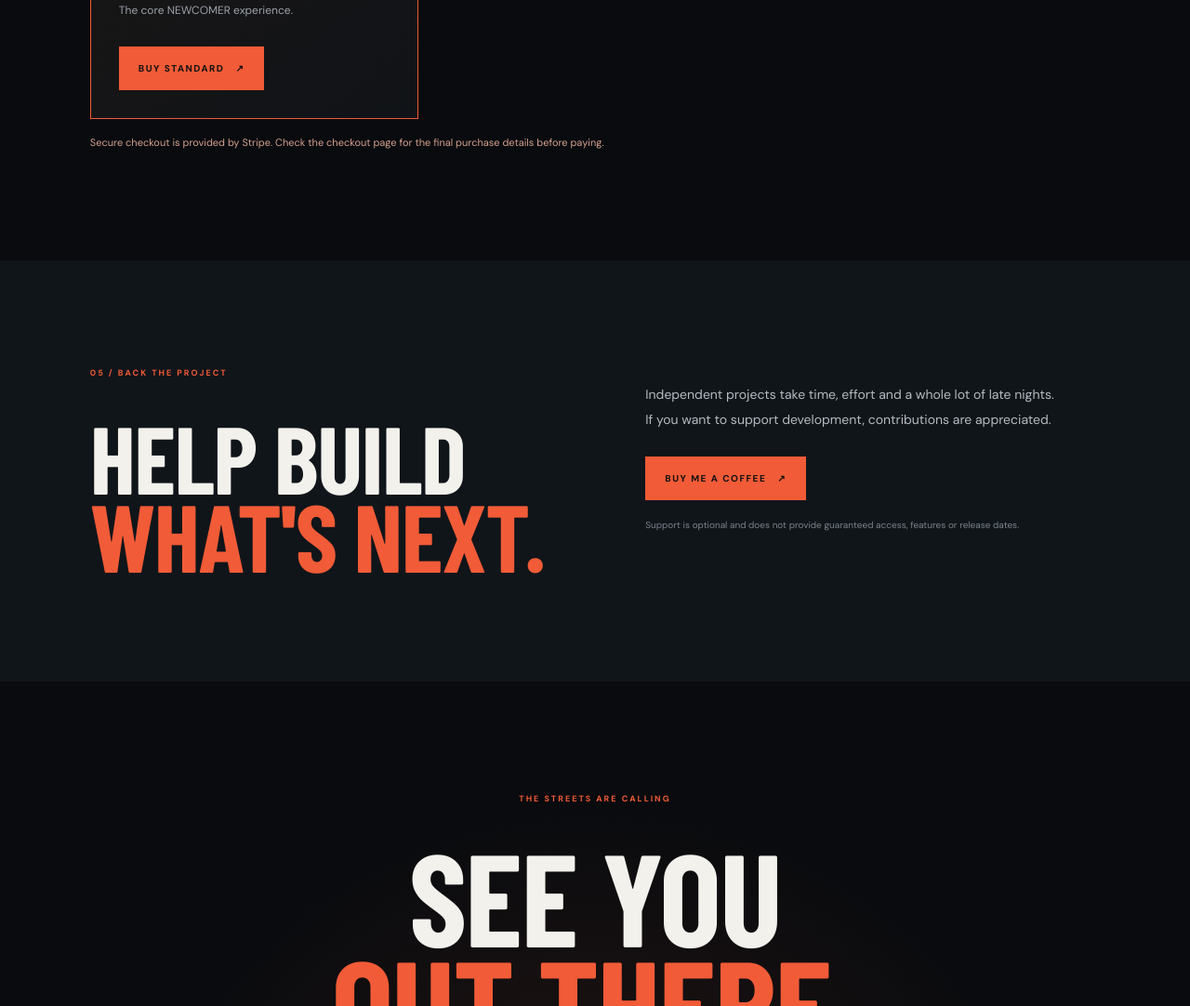
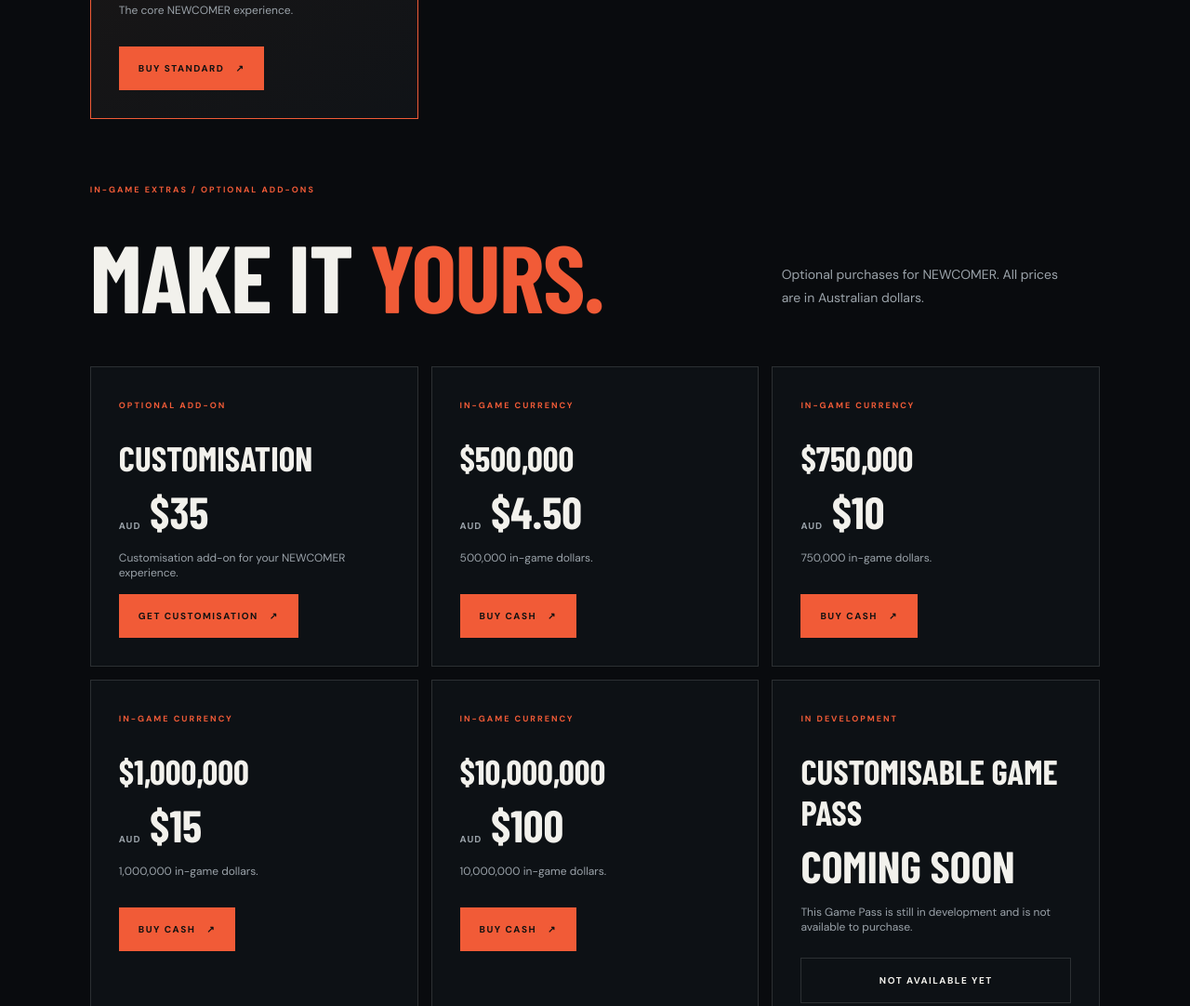
Before and after one commit to vihaanchillguy-ui/newcomer, a plain HTML site: page index.html in a window 1280 px wide. Shown: the part 4888-5970 px from the top of the page at 93% size. Drawn offline with nearby package versions, Linux system fonts and the light colour scheme; a web font is replaced by a local one.

Commit message:
Add NEWCOMER in-game add-ons and Stripe checkout links

```diff
--- a/index.html
+++ b/index.html
@@ -69,7 +69,17 @@
  <div class="edition-grid edition-grid-single">
   <article class="edition-card edition-featured"><span class="edition-tag">AVAILABLE NOW</span><h3>STANDARD</h3><div class="price"><small>AUD</small> $10</div><p>The core NEWCOMER experience.</p><a class="button button-primary stripe-button" href="https://buy.stripe.com/28EaEX5YddmQ2Yx1VWbV602" target="_blank" rel="noopener noreferrer">BUY STANDARD <span>↗</span></a></article>
  </div>
- <p class="stripe-note" id="stripe-note">Secure checkout is provided by Stripe. Check the checkout page for the final purchase details before paying.</p>
+ <div class="section-kicker" style="margin-top:70px">IN-GAME EXTRAS / OPTIONAL ADD-ONS</div>
+ <div class="editions-head"><h2>MAKE IT <span>YOURS.</span></h2><p>Optional purchases for NEWCOMER. All prices are in Australian dollars.</p></div>
+ <div class="edition-grid">
+  <article class="edition-card"><span class="edition-tag">OPTIONAL ADD-ON</span><h3>CUSTOMISATION</h3><div class="price"><small>AUD</small> $35</div><p>Customisation add-on for your NEWCOMER experience.</p><a class="button button-primary" href="https://buy.stripe.com/fZu6oHaeteqU8iReIIbV603" target="_blank" rel="noopener noreferrer">GET CUSTOMISATION <span>↗</span></a></article>
+  <article class="edition-card"><span class="edition-tag">IN-GAME CURRENCY</span><h3>$500,000</h3><div class="price"><small>AUD</small> $4.50</div><p>500,000 in-game dollars.</p><a class="button button-primary" href="https://buy.stripe.com/fZu00j9ap5Uo56FeIIbV607" target="_blank" rel="noopener noreferrer">BUY CASH <span>↗</span></a></article>
+  <article class="edition-card"><span class="edition-tag">IN-GAME CURRENCY</span><h3>$750,000</h3><div class="price"><small>AUD</small> $10</div><p>750,000 in-game dollars.</p><a class="button button-primary" href="https://buy.stripe.com/eVqbJ1gCReqU1Ut444bV605" target="_blank" rel="noopener noreferrer">BUY CASH <span>↗</span></a></article>
+  <article class="edition-card"><span class="edition-tag">IN-GAME CURRENCY</span><h3>$1,000,000</h3><div class="price"><small>AUD</small> $15</div><p>1,000,000 in-game dollars.</p><a class="button button-primary" href="https://buy.stripe.com/fZu5kDaetdmQfLj1VWbV606" target="_blank" rel="noopener noreferrer">BUY CASH <span>↗</span></a></article>
+  <article class="edition-card"><span class="edition-tag">IN-GAME CURRENCY</span><h3>$10,000,000</h3><div class="price"><small>AUD</small> $100</div><p>10,000,000 in-game dollars.</p><a class="button button-primary" href="https://buy.stripe.com/dRmaEX5YddmQ1UtbwwbV604" target="_blank" rel="noopener noreferrer">BUY CASH <span>↗</span></a></article>
+  <article class="edition-card"><span class="edition-tag">IN DEVELOPMENT</span><h3>CUSTOMISABLE GAME PASS</h3><div class="price">COMING SOON</div><p>This Game Pass is still in development and is not available to purchase.</p><span class="button button-outline" aria-disabled="true">NOT AVAILABLE YET</span></article>
+ </div>
+ <p class="stripe-note" id="stripe-note">Secure checkout is provided by Stripe. Check the checkout page for the final purchase details before paying. In-game items are subject to the game's development and availability.</p>
 </section>
 <section class="support-section" id="support"><div class="section-wrap support-layout"><div><div class="section-kicker">05 / BACK THE PROJECT</div><h2>HELP BUILD<br><span>WHAT'S NEXT.</span></h2></div><div class="support-copy"><p>Independent projects take time, effort and a whole lot of late nights. If you want to support development, contributions are appreciated.</p><a class="button button-primary" href="https://buymeacoffee.com/vihaansaini" target="_blank" rel="noopener noreferrer">BUY ME A COFFEE <span>↗</span></a><p class="small-note">Support is optional and does not provide guaranteed access, features or release dates.</p></div></div></section>
 <section class="final-cta"><div class="section-kicker">THE STREETS ARE CALLING</div><h2>SEE YOU<br><span>OUT THERE.</span></h2><a class="button button-primary" href="#home">BACK TO TOP ↑</a></section>
```
